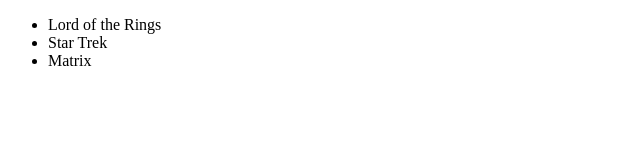
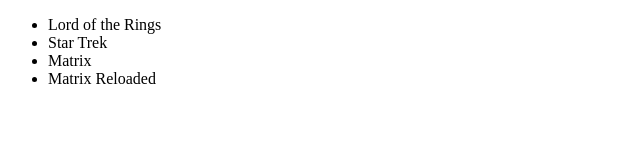
Before and after one commit to ultrox/git-seq, a plain HTML site: page index.html in a window 1280 px wide. Shown: the whole page, without its empty margins (0-640 px from the left). Drawn offline with Linux system fonts and the light colour scheme.

Commit message:
4. Add Matrix Reloaded

```diff
--- a/index.html
+++ b/index.html
@@ -10,6 +10,7 @@
         <li>Lord of the Rings</li>
         <li>Star Trek</li>
         <li>Matrix</li>
+        <li>Matrix Reloaded</li>
       </ul>
     </body>
   </html>
```
